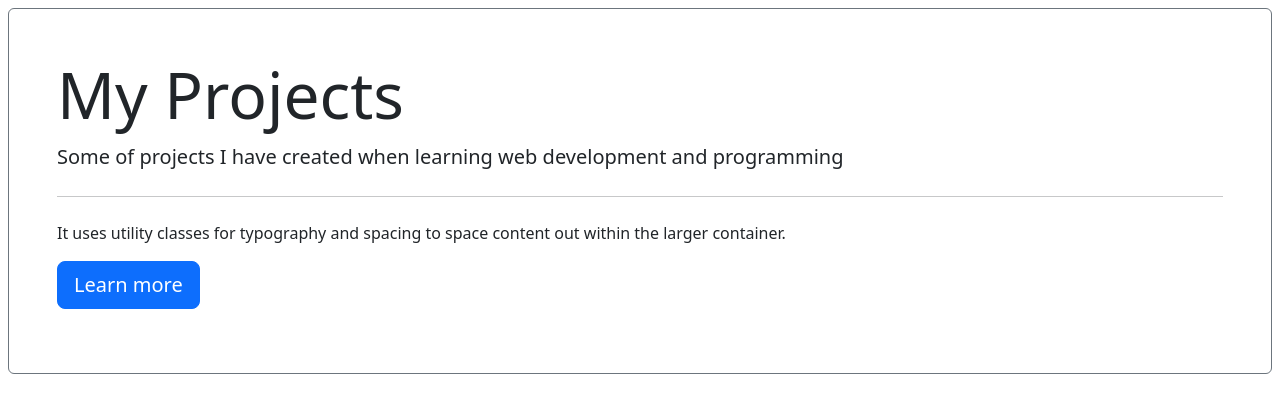
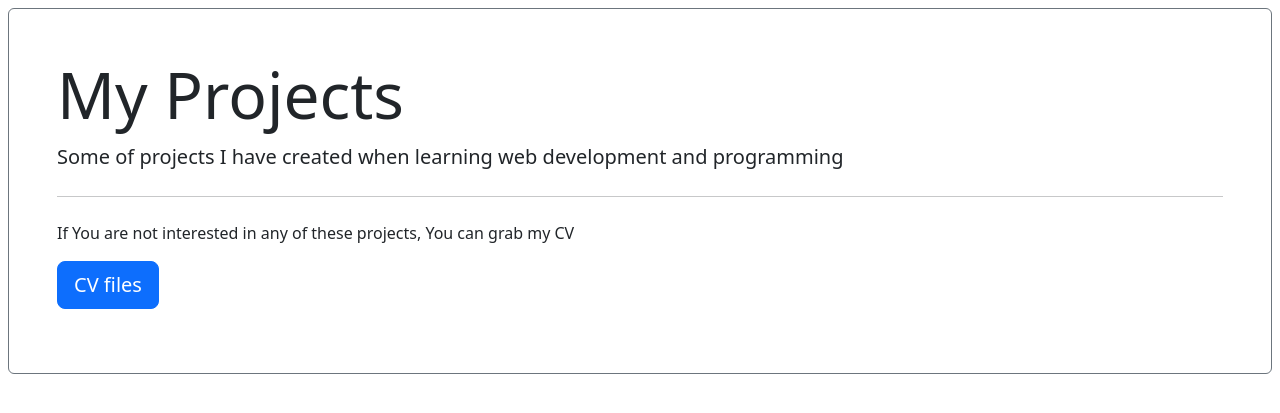
Before and after one commit to DanielTheEntomologist/MyPrivateSite, a Django app: page / in a window 1280 px wide. Shown: the top 413 px of the page. Run offline with Django 4.2, Linux system fonts and the light colour scheme; data that the repository does not hold is empty; some libraries are stand-ins or nearby versions.

Commit message:
Refactor folio view to add CV download link

```diff
--- a/website/templates/folio.html
+++ b/website/templates/folio.html
@@ -16,12 +16,14 @@
     programming
   </p>
   <hr class="my-4" />
-  <p>
-    It uses utility classes for typography and spacing to space content out
-    within the larger container.
-  </p>
+  <p>If You are not interested in any of these projects, You can grab my CV</p>
   <p class="lead">
-    <a class="btn btn-primary btn-lg" href="#" role="button">Learn more</a>
+    <a
+      class="btn btn-primary btn-lg"
+      href="https://drive.google.com/drive/folders/1lwPf-YrE3claeFpoLnDHj8a7dbkr8v01?usp=sharing"
+      role="button"
+      >CV files</a
+    >
   </p>
 </header>
 
```
